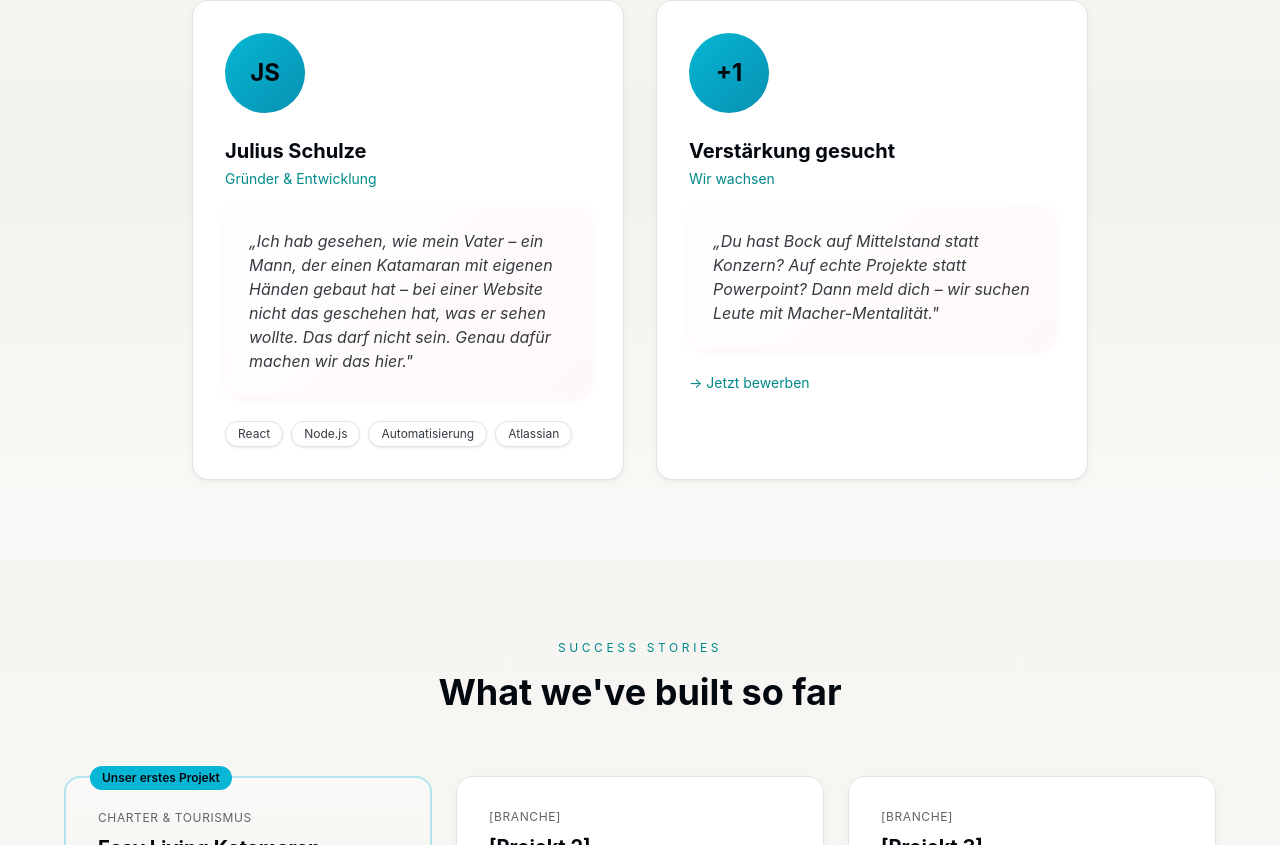
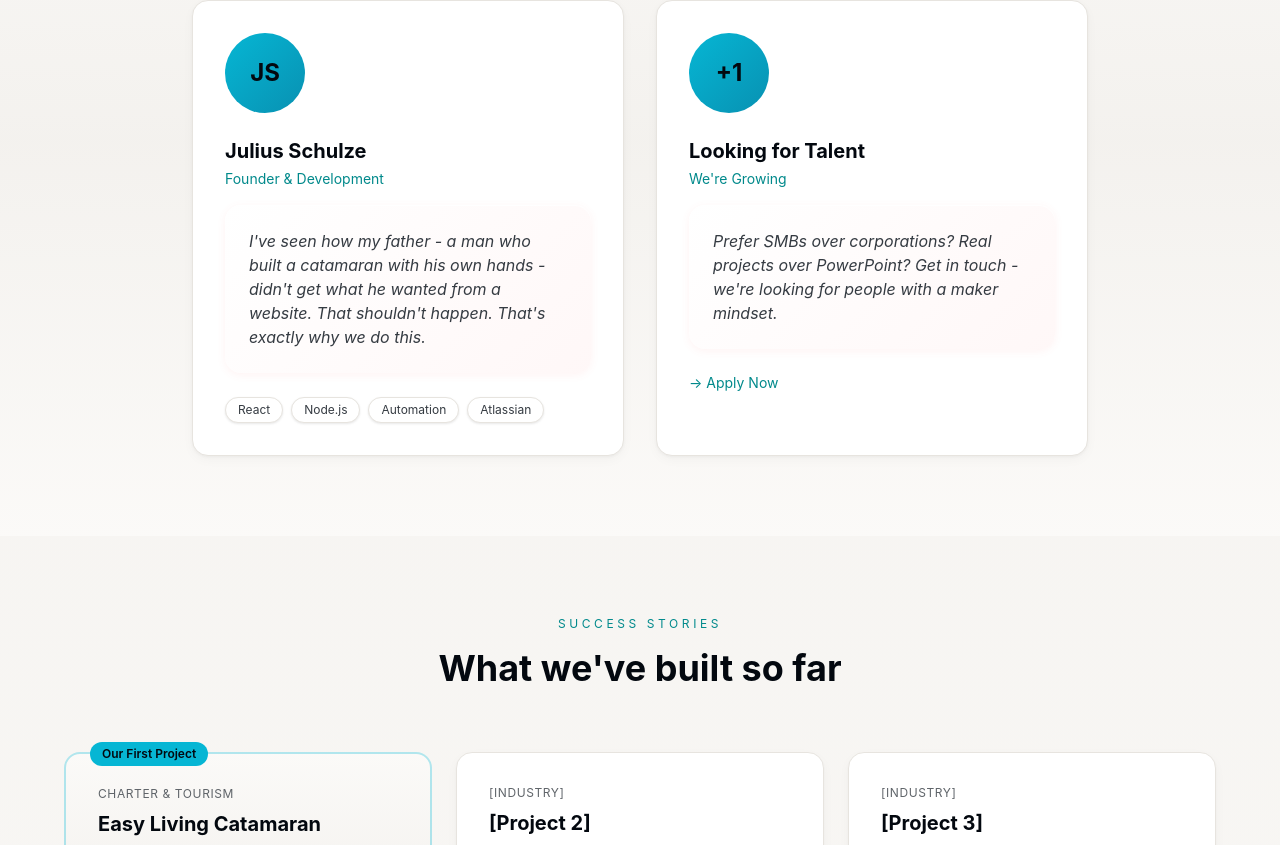
Before and after one commit to chulio115/Adaptify, a React (Create React App) app: page /ueber-uns in a window 1280 px wide. Shown: the part 3983-4828 px from the top of the page. Built offline with nearby package versions, Linux system fonts and the light colour scheme.

Commit message:
i18n: Team cards, hiring section, and case studies fully translated

```diff
--- a/src/i18n/locales/de.json
+++ b/src/i18n/locales/de.json
@@ -221,14 +221,14 @@
       },
       "solution": {
         "title": "Die Lösung",
-        "text1Bold": "Also haben wir es 2024 für ihn gemacht.",
+        "text1Bold": "Also haben wir es 2025 für ihn gemacht.",
         "text1": "Eine komplett neue Plattform: Moderne React-Website, Echtzeit-Buchungskalender, automatisierte E-Mails, 100% mobil-optimiert, SEO-stark.",
         "text2": "Alles, was er brauchte – ohne selbst eine Zeile Code anfassen zu müssen."
       },
       "realization": {
         "title": "Und dann haben wir's kapiert:",
         "text1": "Wenn mein Vater –",
-        "text1Bold": "ein erfolgreicher Unternehmer, der einen verdammten Katamaran mit eigenen Händen gebaut hat",
+        "text1Bold": "ein erfolgreicher Unternehmer, der einen Katamaran mit eigenen Händen gebaut hat",
         "text1End": "– bei der Digitalisierung Hilfe braucht...",
         "question": "...wie viele andere Unternehmer da draußen stehen vor dem gleichen Problem?",
         "answer": "Tausende? Zehntausende? Der gesamte deutsche Mittelstand?"
@@ -261,16 +261,60 @@
       "badge": "Das Team",
       "title": "Die Menschen hinter Adaptify",
       "subtitle": "Keine anonyme Agentur – echte Menschen mit echten Geschichten.",
+      "julius": {
+        "role": "Gründer & Entwicklung",
+        "quote": "Ich hab gesehen, wie mein Vater - ein Mann, der einen Katamaran mit eigenen Händen gebaut hat - bei einer Website nicht das geschehen hat, was er sehen wollte. Das darf nicht sein. Genau dafür machen wir das hier.",
+        "skills": {
+          "react": "React",
+          "node": "Node.js",
+          "automation": "Automatisierung",
+          "atlassian": "Atlassian"
+        }
+      },
       "hiring": {
-        "badge": "Verstärkung gesucht!",
-        "title": "Du passt zu uns?",
-        "text": "Wir wachsen und suchen Leute, die Bock haben, echte Probleme zu lösen.",
-        "button": "Initiativ bewerben"
+        "badge": "Wir wachsen",
+        "title": "Verstärkung gesucht",
+        "text": "Du hast Bock auf Mittelstand statt Konzern? Auf echte Projekte statt Powerpoint? Dann meld dich - wir suchen Leute mit Macher-Mentalität.",
+        "button": "Jetzt bewerben"
       }
     },
     "cases": {
       "badge": "Erfolgsgeschichten",
-      "title": "Was wir bisher gebaut haben"
+      "title": "Was wir bisher gebaut haben",
+      "firstProject": "Unser erstes Projekt",
+      "easyLiving": {
+        "title": "Easy Living Katamaran",
+        "industry": "Charter & Tourismus",
+        "result": "Komplett-Digitalisierung",
+        "desc": "Von der 2005er-Website zur modernen Buchungsplattform. Online-Kalender, automatische Mails – alles aus einem Guss.",
+        "metrics": {
+          "bookings": "Echtzeit-Buchungen",
+          "atlassian": "Atlassian-Integration",
+          "seo": "SEO-optimiert"
+        }
+      },
+      "placeholder2": {
+        "title": "[Projekt 2]",
+        "industry": "[Branche]",
+        "result": "[Ergebnis]",
+        "desc": "[Dein nächstes Projekt könnte hier stehen. Wir dokumentieren jedes Projekt als Case Study.]",
+        "metrics": {
+          "m1": "[Metrik 1]",
+          "m2": "[Metrik 2]",
+          "m3": "[Metrik 3]"
+        }
+      },
+      "placeholder3": {
+        "title": "[Projekt 3]",
+        "industry": "[Branche]",
+        "result": "[Ergebnis]",
+        "desc": "[Platz für weitere Erfolgsgeschichten – sobald wir sie gemeinsam geschrieben haben.]",
+        "metrics": {
+          "m1": "[Metrik 1]",
+          "m2": "[Metrik 2]",
+          "m3": "[Metrik 3]"
+        }
+      }
     },
     "quote": {
       "text": "Digitalisierung muss kein Hexenwerk sein. Und sie muss nicht 50.000 Euro kosten. Wir wollen, dass jeder Handwerksbetrieb, jedes Familienunternehmen die gleichen Chancen hat wie die großen Player - nur eben passend zum eigenen Budget.",
--- a/src/i18n/locales/en.json
+++ b/src/i18n/locales/en.json
@@ -221,7 +221,7 @@
       },
       "solution": {
         "title": "The Solution",
-        "text1Bold": "So in 2024, we built it for him.",
+        "text1Bold": "So in 2025, we built it for him.",
         "text1": "A completely new platform: Modern React website, real-time booking calendar, automated emails, 100% mobile-optimized, SEO-strong.",
         "text2": "Everything he needed – without having to touch a single line of code himself."
       },
@@ -261,16 +261,60 @@
       "badge": "The Team",
       "title": "The People Behind Adaptify",
       "subtitle": "Not an anonymous agency – real people with real stories.",
+      "julius": {
+        "role": "Founder & Development",
+        "quote": "I've seen how my father - a man who built a catamaran with his own hands - didn't get what he wanted from a website. That shouldn't happen. That's exactly why we do this.",
+        "skills": {
+          "react": "React",
+          "node": "Node.js",
+          "automation": "Automation",
+          "atlassian": "Atlassian"
+        }
+      },
       "hiring": {
-        "badge": "We're Hiring",
-        "title": "Think you'd fit?",
-        "text": "We're growing and looking for people who want to solve real problems.",
-        "button": "Get in Touch"
+        "badge": "We're Growing",
+        "title": "Looking for Talent",
+        "text": "Prefer SMBs over corporations? Real projects over PowerPoint? Get in touch - we're looking for people with a maker mindset.",
+        "button": "Apply Now"
       }
     },
     "cases": {
       "badge": "Success Stories",
-      "title": "What we've built so far"
+      "title": "What we've built so far",
+      "firstProject": "Our First Project",
+      "easyLiving": {
+        "title": "Easy Living Catamaran",
+        "industry": "Charter & Tourism",
+        "result": "Full Digitalization",
+        "desc": "From a 2005 website to a modern booking platform. Online calendar, automated emails - all seamlessly integrated.",
+        "metrics": {
+          "bookings": "Real-time bookings",
+          "atlassian": "Atlassian integration",
+          "seo": "SEO-optimized"
+        }
+      },
+      "placeholder2": {
+        "title": "[Project 2]",
+        "industry": "[Industry]",
+        "result": "[Result]",
+        "desc": "[Your next project could be here. We document every project as a case study.]",
+        "metrics": {
+          "m1": "[Metric 1]",
+          "m2": "[Metric 2]",
+          "m3": "[Metric 3]"
+        }
+      },
+      "placeholder3": {
+        "title": "[Project 3]",
+        "industry": "[Industry]",
+        "result": "[Result]",
+        "desc": "[Space for more success stories - as soon as we've written them together.]",
+        "metrics": {
+          "m1": "[Metric 1]",
+          "m2": "[Metric 2]",
+          "m3": "[Metric 3]"
+        }
+      }
     },
     "quote": {
       "text": "Digitalization doesn't have to be rocket science. And it doesn't have to cost 50,000 euros. We want every small business, every family company to have the same chances as the big players - just at a budget that fits.",
--- a/src/pages/UeberUns.jsx
+++ b/src/pages/UeberUns.jsx
@@ -383,13 +383,12 @@ export default function UeberUns() {
             <div className="bg-white/5 border border-white/10 rounded-2xl p-8">
               <div className="w-20 h-20 rounded-full bg-gradient-to-br from-cyan-500 to-violet-500 flex items-center justify-center mb-6 text-2xl font-bold">JS</div>
               <h3 className="text-xl font-bold mb-1">Julius Schulze</h3>
-              <p className="text-cyan-400 text-sm mb-4">Gründer & Entwicklung</p>
+              <p className="text-cyan-400 text-sm mb-4">{t('about.team.julius.role')}</p>
               <p className="text-gray-400 italic mb-6">
-                „Ich hab gesehen, wie mein Vater – ein Mann, der einen Katamaran mit eigenen Händen gebaut hat –
-                bei einer Website nicht das geschehen hat, was er sehen wollte. Das darf nicht sein. Genau dafür machen wir das hier."
+                {t('about.team.julius.quote')}
               </p>
               <div className="flex flex-wrap gap-2">
-                {['React', 'Node.js', 'Automatisierung', 'Atlassian'].map((skill, j) => (
+                {[t('about.team.julius.skills.react'), t('about.team.julius.skills.node'), t('about.team.julius.skills.automation'), t('about.team.julius.skills.atlassian')].map((skill, j) => (
                   <span key={j} className="text-xs px-3 py-1 rounded-full bg-white/5 border border-white/10 text-gray-400">{skill}</span>
                 ))}
               </div>
@@ -397,17 +396,16 @@ export default function UeberUns() {
 
             <div className="bg-white/5 border border-white/10 rounded-2xl p-8">
               <div className="w-20 h-20 rounded-full bg-gradient-to-br from-cyan-600 to-violet-600 flex items-center justify-center mb-6 text-2xl font-bold">+1</div>
-              <h3 className="text-xl font-bold mb-1">Verstärkung gesucht</h3>
-              <p className="text-cyan-400 text-sm mb-4">Wir wachsen</p>
+              <h3 className="text-xl font-bold mb-1">{t('about.team.hiring.title')}</h3>
+              <p className="text-cyan-400 text-sm mb-4">{t('about.team.hiring.badge')}</p>
               <p className="text-gray-400 italic mb-6">
-                „Du hast Bock auf Mittelstand statt Konzern? Auf echte Projekte statt Powerpoint?
-                Dann meld dich – wir suchen Leute mit Macher-Mentalität."
+                {t('about.team.hiring.text')}
               </p>
               <button
                 onClick={() => setJobModalOpen(true)}
                 className="text-cyan-400 text-sm hover:text-cyan-300 transition-colors flex items-center gap-2"
               >
-                → Jetzt bewerben
+                → {t('about.team.hiring.button')}
               </button>
             </div>
           </div>
@@ -430,31 +428,31 @@ export default function UeberUns() {
           <div className="grid md:grid-cols-3 gap-6">
             {[
               {
-                title: 'Easy Living Katamaran', industry: 'Charter & Tourismus', result: 'Komplett-Digitalisierung',
-                desc: 'Von der 2005er-Website zur modernen Buchungsplattform. Online-Kalender, automatische Mails – alles aus einem Guss.',
-                metrics: ['Echtzeit-Buchungen', 'Atlassian-Integration', 'SEO-optimiert'], highlight: true
+                titleKey: 'about.cases.easyLiving.title', industryKey: 'about.cases.easyLiving.industry', resultKey: 'about.cases.easyLiving.result',
+                descKey: 'about.cases.easyLiving.desc',
+                metricsKeys: ['about.cases.easyLiving.metrics.bookings', 'about.cases.easyLiving.metrics.atlassian', 'about.cases.easyLiving.metrics.seo'], highlight: true
               },
               {
-                title: '[Projekt 2]', industry: '[Branche]', result: '[Ergebnis]',
-                desc: '[Dein nächstes Projekt könnte hier stehen. Wir dokumentieren jedes Projekt als Case Study.]',
-                metrics: ['[Metrik 1]', '[Metrik 2]', '[Metrik 3]'], highlight: false
+                titleKey: 'about.cases.placeholder2.title', industryKey: 'about.cases.placeholder2.industry', resultKey: 'about.cases.placeholder2.result',
+                descKey: 'about.cases.placeholder2.desc',
+                metricsKeys: ['about.cases.placeholder2.metrics.m1', 'about.cases.placeholder2.metrics.m2', 'about.cases.placeholder2.metrics.m3'], highlight: false
               },
               {
-                title: '[Projekt 3]', industry: '[Branche]', result: '[Ergebnis]',
-                desc: '[Platz für weitere Erfolgsgeschichten – sobald wir sie gemeinsam geschrieben haben.]',
-                metrics: ['[Metrik 1]', '[Metrik 2]', '[Metrik 3]'], highlight: false
+                titleKey: 'about.cases.placeholder3.title', industryKey: 'about.cases.placeholder3.industry', resultKey: 'about.cases.placeholder3.result',
+                descKey: 'about.cases.placeholder3.desc',
+                metricsKeys: ['about.cases.placeholder3.metrics.m1', 'about.cases.placeholder3.metrics.m2', 'about.cases.placeholder3.metrics.m3'], highlight: false
               }
             ].map((c, i) => (
               <div key={i} className={`relative rounded-2xl p-8 ${c.highlight ? 'bg-gradient-to-b from-cyan-500/20 to-transparent border-2 border-cyan-500/30' : 'bg-white/5 border border-white/10'}`}>
-                {c.highlight && <div className="absolute -top-3 left-6 px-3 py-1 bg-cyan-500 text-xs font-semibold rounded-full">Unser erstes Projekt</div>}
-                <p className="text-xs text-gray-500 uppercase tracking-wider mb-2">{c.industry}</p>
-                <h3 className="text-xl font-bold mb-2">{c.title}</h3>
-                <p className="text-cyan-400 font-semibold mb-4">{c.result}</p>
-                <p className="text-gray-400 text-sm mb-6">{c.desc}</p>
+                {c.highlight && <div className="absolute -top-3 left-6 px-3 py-1 bg-cyan-500 text-xs font-semibold rounded-full">{t('about.cases.firstProject')}</div>}
+                <p className="text-xs text-gray-500 uppercase tracking-wider mb-2">{t(c.industryKey)}</p>
+                <h3 className="text-xl font-bold mb-2">{t(c.titleKey)}</h3>
+                <p className="text-cyan-400 font-semibold mb-4">{t(c.resultKey)}</p>
+                <p className="text-gray-400 text-sm mb-6">{t(c.descKey)}</p>
                 <div className="space-y-2">
-                  {c.metrics.map((m, j) => (
+                  {c.metricsKeys.map((m, j) => (
                     <div key={j} className="flex items-center gap-2 text-sm text-gray-300">
-                      <CheckCircle2 className="w-4 h-4 text-cyan-400" />{m}
+                      <CheckCircle2 className="w-4 h-4 text-cyan-400" />{t(m)}
                     </div>
                   ))}
                 </div>
```
